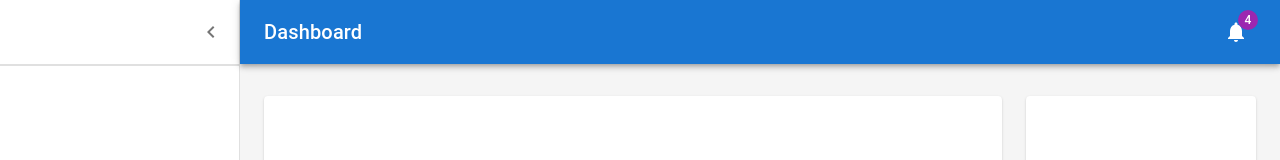
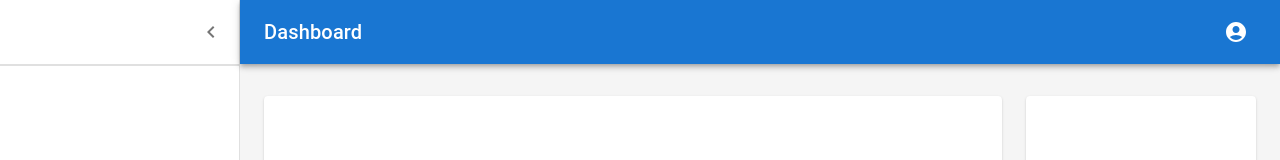
Before and after one commit to abhiti01/gator-study, a React (Create React App) app in the folder frontend/gator-study/: page / in a window 1280 px wide. Shown: the top 160 px of the page. Built offline with nearby package versions, Linux system fonts and the light colour scheme.

Commit message:
added button on dashboard to navigate to sign in page

```diff
--- a/frontend/gator-study/src/components/intro-page.js
+++ b/frontend/gator-study/src/components/intro-page.js
@@ -13,19 +13,21 @@ import Badge from '@mui/material/Badge';
 import Container from '@mui/material/Container';
 import Grid from '@mui/material/Grid';
 import Paper from '@mui/material/Paper';
-import Link from '@mui/material/Link';
+import Link2 from '@mui/material/Link';
+import { Link } from 'react-router-dom';
 import MenuIcon from '@mui/icons-material/Menu';
 import ChevronLeftIcon from '@mui/icons-material/ChevronLeft';
 import NotificationsIcon from '@mui/icons-material/Notifications';
+import AccountCircleIcon from '@mui/icons-material/AccountCircle';
 
 
 function Copyright(props) {
   return (
     <Typography variant="body2" color="text.secondary" align="center" {...props}>
       {'Copyright © '}
-      <Link color="inherit" href="https://mui.com/">
+      <Link2 color="inherit" href="https://mui.com/">
         Your Website
-      </Link>{' '}
+      </Link2>{' '}
       {new Date().getFullYear()}
       {'.'}
     </Typography>
@@ -33,7 +35,6 @@ function Copyright(props) {
 }
 
 const drawerWidth = 240;
-
 const AppBar = styled(MuiAppBar, {
   shouldForwardProp: (prop) => prop !== 'open',
 })(({ theme, open }) => ({
@@ -117,10 +118,8 @@ function DashboardContent() {
             >
               Dashboard
             </Typography>
-            <IconButton color="inherit">
-              <Badge badgeContent={4} color="secondary">
-                <NotificationsIcon />
-              </Badge>
+            <IconButton color="inherit" component={Link} to="/login">
+                <AccountCircleIcon/>
             </IconButton>
           </Toolbar>
         </AppBar>
```
